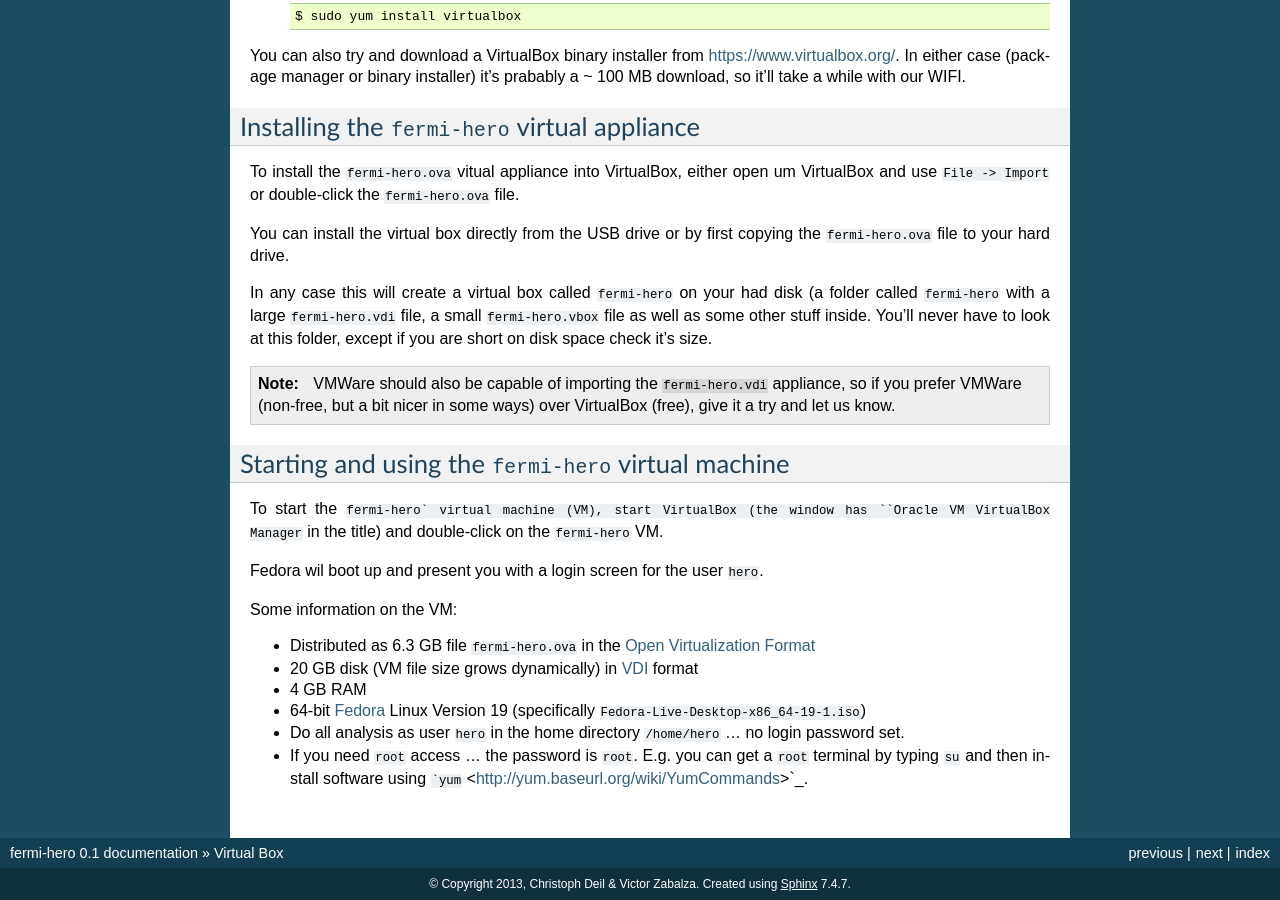
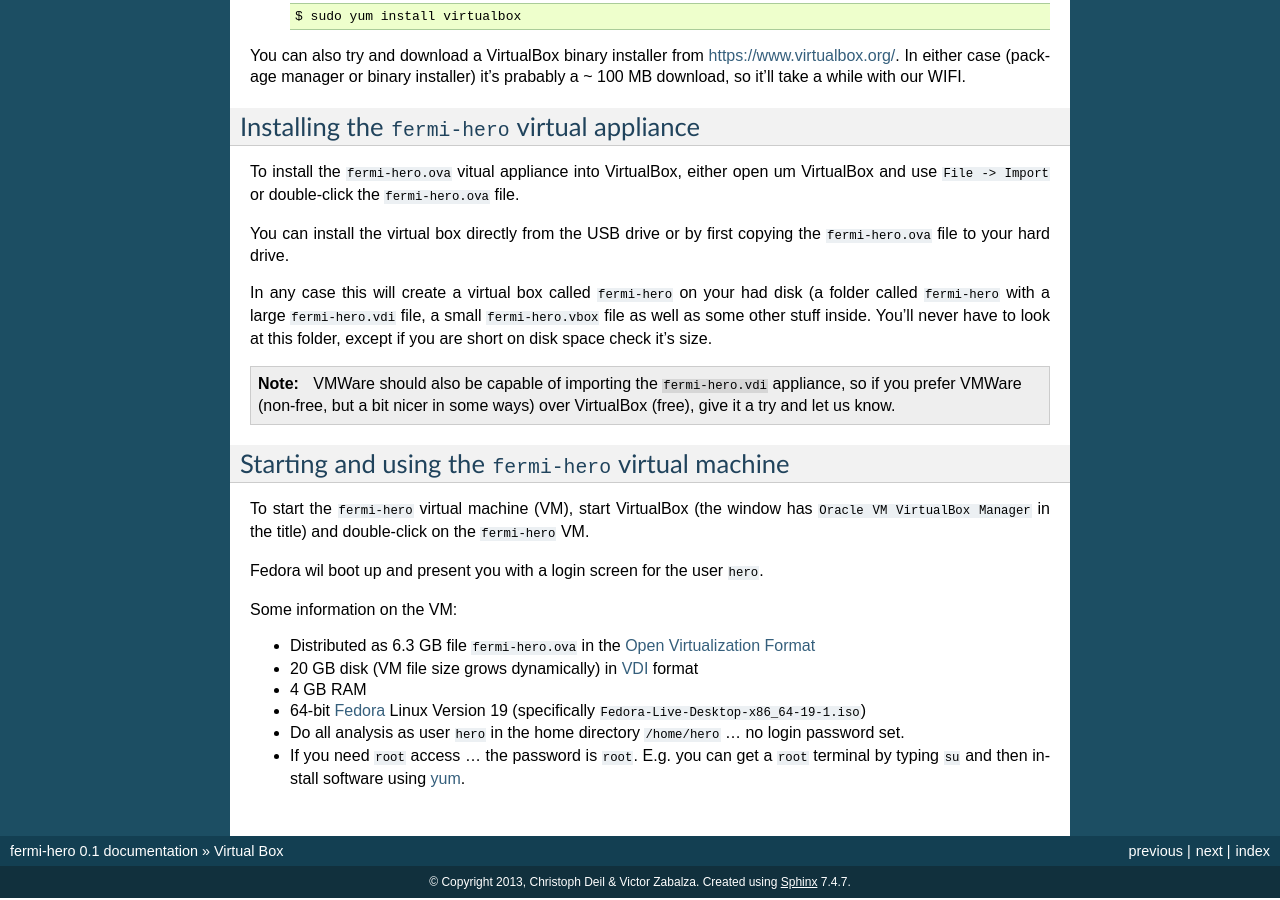
Before and after one commit to gammapy/fermi-hero, a Sphinx documentation site: the page built from docs/virtual_box/index.rst, in a window 1280 px wide and 900 px high, scrolled down 637 px. Built offline with Sphinx 7.4.7, drawn with Linux system fonts in a browser that asks for light colours.

Commit message:
fix typos

````diff
--- a/docs/virtual_box/index.rst
+++ b/docs/virtual_box/index.rst
@@ -61,7 +61,7 @@
 Starting and using the ``fermi-hero`` virtual machine
 -----------------------------------------------------
 
-To start the ``fermi-hero` virtual machine (VM), start VirtualBox (the window has
+To start the ``fermi-hero`` virtual machine (VM), start VirtualBox (the window has
 ``Oracle VM VirtualBox Manager`` in the title) and double-click on the ``fermi-hero`` VM.
 
 Fedora wil boot up and present you with a login screen for the user ``hero``.
@@ -74,4 +74,4 @@
 * 64-bit `Fedora <http://fedoraproject.org>`_ Linux Version 19 (specifically ``Fedora-Live-Desktop-x86_64-19-1.iso``)
 * Do all analysis as user ``hero`` in the home directory ``/home/hero`` ... no login password set.
 * If you need ``root`` access ... the password is ``root``. E.g. you can get a ``root`` terminal by typing ``su``
-  and then install software using ```yum`` <http://yum.baseurl.org/wiki/YumCommands>`_.
+  and then install software using `yum <http://yum.baseurl.org/wiki/YumCommands>`_.
````
